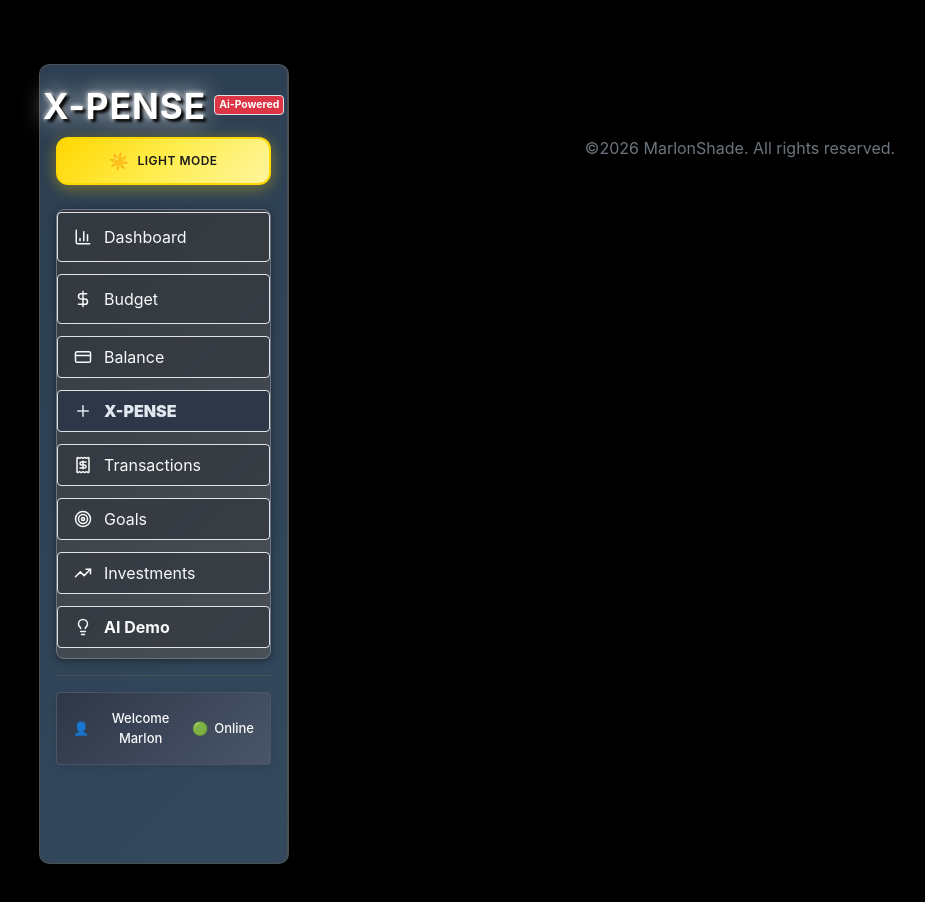
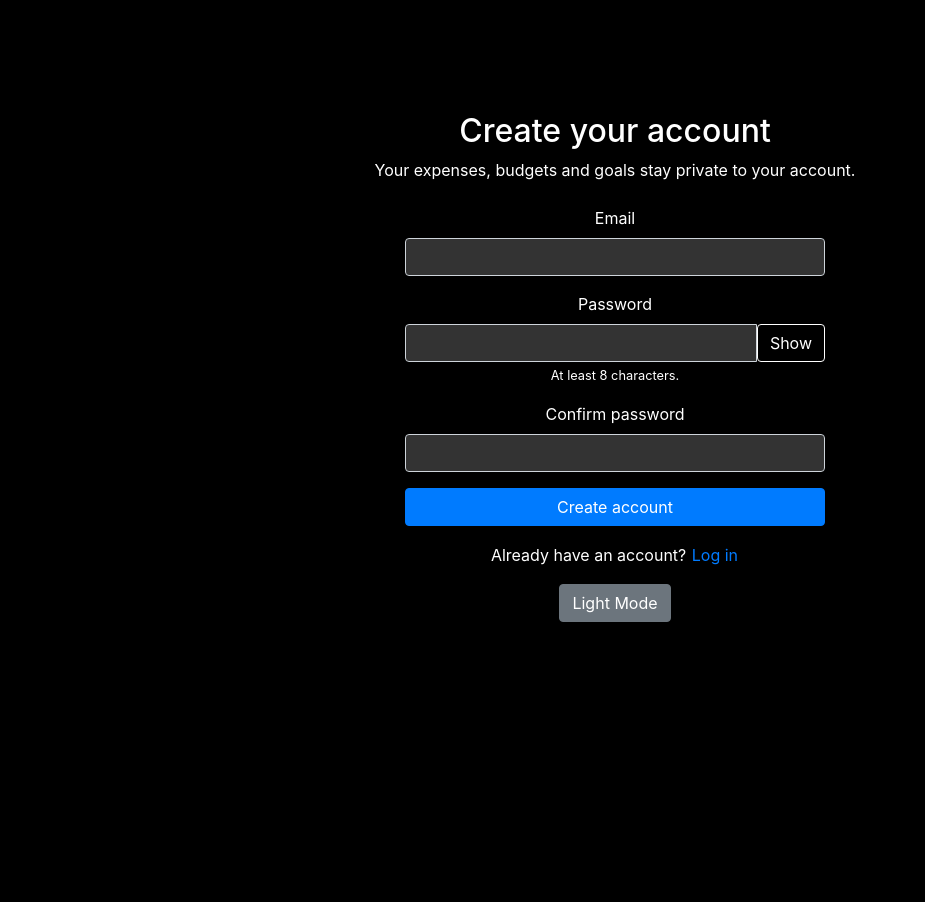
Before and after one commit to marlonmunoz/x-pense-app, a React (Vite) app in the folder Client/: page /login in a window 1280 px wide. Shown: the top 902 px of the page, without its empty margins (25-950 px from the left). After the commit the page ends 800 px from the top, so only its background shows below. Built offline with nearby package versions, Linux system fonts and the light colour scheme.

Commit message:
feat(client): require an account and add sign-up/login page
Redirect signed-out visitors to /login, send the auth token with every API call, and add a logout button and account info in the sidebar.

```diff
--- a/Client/src/components/App.jsx
+++ b/Client/src/components/App.jsx
@@ -1,5 +1,5 @@
 import React, { useState, useEffect } from 'react';
-import { api } from '../config/api'
+import { api, getToken, clearToken } from '../config/api'
 import { BrowserRouter as Router, Routes, Route, NavLink, Outlet, useLocation, useNavigate, Navigate }  from 'react-router-dom';
 import { BarChart3, DollarSign, CreditCard, Receipt, Target, TrendingUp, Lightbulb, Plus, Bot } from 'lucide-react';
 import AddTransactions from '../components/AddTransactions';
@@ -40,7 +40,6 @@ function App() {
 
   const [darkMode, setDarkMode] = useState(true);
   const [sidebarOpen, setSidebarOpen] = useState(false);
-  // const [loggedIn, setLoggedIn] = useState(false);
   const [addedInvestments, setAddedInvestments] = useState([]);
   const [totalAmount, setTotalAmount] = useState(0);
 
@@ -104,7 +103,37 @@ function App() {
 
 
 
-  // LOGIN
+  // LOGIN ==========>>>>>>
+  // `user` is the signed-in account (null = signed out). `authChecked` stays false until
+  // we've asked the server whether the saved token is still valid, so the page doesn't
+  // flash the login screen at someone who is already signed in.
+  const [user, setUser] = useState(null);
+  const [authChecked, setAuthChecked] = useState(false);
+
+  useEffect(() => {
+    if (!getToken()) {
+      setAuthChecked(true);
+      return;
+    }
+    api.get('/me')
+      .then((response) => setUser(response.data))
+      .catch(() => clearToken())
+      .finally(() => setAuthChecked(true));
+  }, []);
+
+  // LOGOUT ==========>>>>>>
+  // A full page load wipes every piece of in-memory data, so the next person to sign in
+  // on this browser can never see the previous person's numbers.
+  const handleLogout = () => {
+    clearToken();
+    window.location.assign('/login');
+  };
+
+  // The API client fires this event when the server rejects our token (e.g. it expired).
+  useEffect(() => {
+    window.addEventListener('xpense:logged-out', handleLogout);
+    return () => window.removeEventListener('xpense:logged-out', handleLogout);
+  }, []);
 
   useEffect(() => {
     const total = transactions.reduce((total, transaction) => total + parseFloat(transaction.amount), 0)
@@ -145,22 +174,6 @@ function App() {
   // Validation ======>>>>>>
   const [validated, setValidated] = useState(false);
 
-  // LOGOUT ==========>>>>>>
-  // const handleLogout = async () => {
-  //   try {
-  //     const response = await axios.post('http://127.0.0.1:5001/logout');
-  //     if (response.status === 200) {
-  //       setLoggedIn(false)
-  //     }
-  //   } catch (err) {
-  //     console.log('Logout failed');
-  //   }
-  // };
-
-  // if (!loggedIn) {
-  //   return <Login setLoggedIn={setLoggedIn} darkMode={darkMode} toggleDarkMode={toggleDarkMode} />
-  // }
-
   const handleAddInvestment = (investment) => {
     setAddedInvestments([...addedInvestments, investment]);
     console.log('Added investment:', investment);
@@ -197,6 +210,10 @@ function App() {
       <AppContent
         darkMode={darkMode}
         toggleDarkMode={toggleDarkMode}
+        user={user}
+        authChecked={authChecked}
+        onAuthenticated={setUser}
+        onLogout={handleLogout}
         sidebarOpen={sidebarOpen}
         setSidebarOpen={setSidebarOpen}
         transactions={transactions}
@@ -300,7 +317,8 @@ function AppContent(props) {
   const location = useLocation();
   const navigate = useNavigate();
   const {
-    darkMode, toggleDarkMode, sidebarOpen, setSidebarOpen, transactions, setTransactions, balance, setBalance,
+    darkMode, toggleDarkMode, user, authChecked, onAuthenticated, onLogout,
+    sidebarOpen, setSidebarOpen, transactions, setTransactions, balance, setBalance,
     budget, setBudget, addedInvestments, setAddedInvestments, totalAmount, setTotalAmount,
     items, setItems, name, setName, amount, setAmount, newBudget, setNewBudget,
     error, setError, editingIndex, setEditingIndex, editAmount, setEditAmount,
@@ -317,6 +335,24 @@ function AppContent(props) {
     validated, setValidated, formatCurrency, formatDate, parseDate, formatAmount,
     handleAddInvestment, handleRemoveInvestment
   } = props;
+
+  // Wait until we know whether the saved token is valid.
+  if (!authChecked) {
+    return (
+      <div id="root" className={`${darkMode ? 'dark-mode' : 'light-mode'}`}>
+        <div style={{ minHeight: '100vh' }} className="d-flex align-items-center justify-content-center">
+          Loading...
+        </div>
+      </div>
+    );
+  }
+
+  // The start page and login page are the only public screens; everything else needs an account.
+  const isPublicPage = location.pathname === '/' || location.pathname === '/login';
+  if (!user && !isPublicPage) {
+    return <Navigate to="/login" replace />;
+  }
+
   return (
     <div id="root" className={`${darkMode ? 'dark-mode' : 'light-mode'}`}>
       {location.pathname === '/' ? (
@@ -325,6 +361,19 @@ function AppContent(props) {
             <Route path='/' element={<StartPage />} />
           </Routes>
         </div>
+      ) : location.pathname === '/login' ? (
+        user ? (
+          <Navigate to="/dashboard" replace />
+        ) : (
+          <Login
+            darkMode={darkMode}
+            toggleDarkMode={toggleDarkMode}
+            onAuthenticated={(account) => {
+              onAuthenticated(account);
+              navigate('/dashboard');
+            }}
+          />
+        )
       ) : (
         <div className="d-flex" style={{minHeight: '100vh'}}>
           {/* Mobile Hamburger Menu */}
@@ -805,11 +854,23 @@ function AppContent(props) {
                   gap: '6px'
                 }}>
                   <span>👤</span>
-                  <span>Welcome Marlon</span>
+                  <span>Welcome {user.email.split('@')[0]}</span>
                   <span>🟢</span>
                   <span>Online</span>
                 </small>
+                {user.role === 'admin' && (
+                  <div className="mt-1">
+                    <span className="badge bg-warning text-dark">Owner / Admin</span>
+                  </div>
+                )}
               </div>
+              <button
+                type="button"
+                className={`btn btn-sm w-100 mt-2 ${darkMode ? 'btn-outline-light' : 'btn-outline-secondary'}`}
+                onClick={onLogout}
+              >
+                Log out
+              </button>
             </div>
           </nav>
 
@@ -1007,7 +1068,7 @@ function AppContent(props) {
       )}
 
       {/* Mobile Bottom Navigation - Only visible on mobile and after Get Started is clicked */}
-      {location.pathname !== '/' && <MobileBottomNav darkMode={darkMode} />}
+      {!isPublicPage && <MobileBottomNav darkMode={darkMode} />}
     </div>
   )
 }
--- a/Client/src/components/Goals.jsx
+++ b/Client/src/components/Goals.jsx
@@ -1,6 +1,6 @@
 import React, { useEffect, useState } from 'react';
 import { CircularProgressbar, buildStyles} from 'react-circular-progressbar'
-import { buildApiUrl } from '../config/api';
+import { buildApiUrl, authFetch } from '../config/api';
 
 
 const Goals = ( {newGoalName, setNewGoalName, newGoalAmount, setNewGoalAmount, goals, setGoals, inputAmounts, setInputAmounts, validated, setValidated, editingGoalId, setEditingGoalId, editedGoalName, setEditedGoalName, formatCurrency, darkMode } ) => {
@@ -17,7 +17,7 @@ const Goals = ( {newGoalName, setNewGoalName, newGoalAmount, setNewGoalAmount, g
 
         console.log('Fetching goals from backend'); // Debug log
         setIsLoading(true);
-        fetch(buildApiUrl('/goals'))
+        authFetch(buildApiUrl('/goals'))
             .then(response => response.json())
             .then(data => {
                 console.log('Retrieved goals from backend:', data); // Debug log
@@ -39,7 +39,7 @@ const Goals = ( {newGoalName, setNewGoalName, newGoalAmount, setNewGoalAmount, g
                 saved: 0
             };
             console.log('Adding new goal:', newGoal); // Debug log
-            fetch(buildApiUrl('/goals'), {
+            authFetch(buildApiUrl('/goals'), {
                 method: 'POST',
                 headers: {
                     'Content-Type': 'application/json'
@@ -104,7 +104,7 @@ const Goals = ( {newGoalName, setNewGoalName, newGoalAmount, setNewGoalAmount, g
 
         // Update the goal in the backend
         const goalToUpdate = updatedGoals.find(goal => goal.id === goalId);
-        fetch(buildApiUrl(`/goals/${goalId}`), {
+        authFetch(buildApiUrl(`/goals/${goalId}`), {
             method: 'PUT',
             headers: {
                 'Content-Type': 'application/json'
@@ -136,7 +136,7 @@ const Goals = ( {newGoalName, setNewGoalName, newGoalAmount, setNewGoalAmount, g
 
         // Update the specific goal in the backend
         const goalToUpdate = updatedGoals.find(goal => goal.id === goalId);
-        fetch(buildApiUrl(`/goals/${goalId}`), {
+        authFetch(buildApiUrl(`/goals/${goalId}`), {
             method: 'PUT',
             headers: {
                 'Content-Type': 'application/json'
@@ -161,7 +161,7 @@ const Goals = ( {newGoalName, setNewGoalName, newGoalAmount, setNewGoalAmount, g
         setGoals(updateGoals);
 
         // Delete the goal from the backend
-        fetch(buildApiUrl(`/goals/${goalId}`), {
+        authFetch(buildApiUrl(`/goals/${goalId}`), {
             method: 'DELETE'
         })
         .then(() => {
@@ -203,7 +203,7 @@ const Goals = ( {newGoalName, setNewGoalName, newGoalAmount, setNewGoalAmount, g
         );
         setGoals(updatedGoals);
 
-        fetch(buildApiUrl(`/goals/${goalId}`), {
+        authFetch(buildApiUrl(`/goals/${goalId}`), {
             method: 'PUT',
             headers: {
                 'Content-Type': 'application/json'
--- a/Client/src/components/Login.jsx
+++ b/Client/src/components/Login.jsx
@@ -1,67 +1,93 @@
 import React, { useState } from "react";
-import { api } from "../config/api";
+import { api, setToken } from "../config/api";
 
-function Login( {setLoggedIn, darkMode, toggleDarkMode} ) {
-    const [username, setUsername] = useState('');
+const MIN_PASSWORD_LENGTH = 8;
+
+function Login({ onAuthenticated, darkMode, toggleDarkMode }) {
+    // 'signup' = create a new account, 'login' = sign in to an existing one.
+    const [mode, setMode] = useState('signup');
+    const [email, setEmail] = useState('');
     const [password, setPassword] = useState('');
+    const [confirmPassword, setConfirmPassword] = useState('');
+    const [showPassword, setShowPassword] = useState(false);
     const [error, setError] = useState('');
     const [loading, setLoading] = useState(false);
-    const [rememberMe, setRememberMe] = useState(false);
-    const [showPassword, setShowPassword] = useState(false);
 
-    // No Authetification
+    const isSignup = mode === 'signup';
+
+    const switchMode = () => {
+        setMode(isSignup ? 'login' : 'signup');
+        setError('');
+        setPassword('');
+        setConfirmPassword('');
+    };
 
     const handleSubmit = async (e) => {
         e.preventDefault();
-        if (!username || !password) {
+        setError('');
+
+        if (!email.trim() || !password) {
             setError('Please fill in all fields');
             return;
         }
+        if (isSignup) {
+            if (password.length < MIN_PASSWORD_LENGTH) {
+                setError(`Password must be at least ${MIN_PASSWORD_LENGTH} characters`);
+                return;
+            }
+            if (password !== confirmPassword) {
+                setError('Passwords do not match');
+                return;
+            }
+        }
+
         setLoading(true);
         try {
-            const response = await api.post('/login',
-                { username, password },
-                { headers: { 'Content-Type': 'application/json' } }
-            );
-            if (response.status === 200) {
-                setLoggedIn(true);
-            }
+            const response = await api.post(isSignup ? '/register' : '/login', {
+                email: email.trim(),
+                password,
+            });
+            setToken(response.data.token);
+            onAuthenticated(response.data.user);
         } catch (err) {
             setLoading(false);
-            setError('Invalid Credentials');
+            setError(err.response?.data?.error || 'Could not reach the server. Please try again.');
         }
     };
+
     return (
         <div className={`container mt-5 ${darkMode ? 'dark-mode' : 'light-mode'}`}>
-            <h2 className="text-center mb-4">Login</h2>
-            <form onSubmit={handleSubmit} className="w-50 mx-auto">
+            <h2 className="text-center mb-2">{isSignup ? 'Create your account' : 'Welcome back'}</h2>
+            <p className="text-center mb-4">
+                {isSignup
+                    ? 'Your expenses, budgets and goals stay private to your account.'
+                    : 'Log in to see your dashboard.'}
+            </p>
+            <form onSubmit={handleSubmit} className="w-50 mx-auto" style={{ minWidth: '280px', maxWidth: '420px' }}>
                 <div className="form-group mb-3">
-                    <label htmlFor="username">Username :</label>
+                    <label htmlFor="email">Email</label>
                     <input
-                        type="text"
-                        id="username"
-                        name="username"
+                        type="email"
+                        id="email"
+                        name="email"
                         className="form-control"
-                        value={username}
-                        onChange={(e) => setUsername(e.target.value)}
-                        autoComplete="on"
-                        // required
+                        value={email}
+                        onChange={(e) => setEmail(e.target.value)}
+                        autoComplete="email"
                     />
                 </div>
                 <div className="form-group mb-3">
-                    <label htmlFor="password">Password :</label>
+                    <label htmlFor="password">Password</label>
                     <div className="input-group">
                         <input
-                            type={showPassword ? "text" : "password" }
+                            type={showPassword ? "text" : "password"}
                             id="password"
                             name="password"
                             className="form-control"
                             value={password}
                             onChange={(e) => setPassword(e.target.value)}
-                            autoComplete="on"
-                            // required
+                            autoComplete={isSignup ? "new-password" : "current-password"}
                         />
-                        <div className="input-group-append">
                         <button
                             type="button"
                             className="btn btn-outline-secondary"
@@ -70,62 +96,48 @@ function Login( {setLoggedIn, darkMode, toggleDarkMode} ) {
                             {showPassword ? "Hide" : "Show"}
                         </button>
                     </div>
+                    {isSignup && (
+                        <small>At least {MIN_PASSWORD_LENGTH} characters.</small>
+                    )}
                 </div>
+                {isSignup && (
+                    <div className="form-group mb-3">
+                        <label htmlFor="confirmPassword">Confirm password</label>
+                        <input
+                            type={showPassword ? "text" : "password"}
+                            id="confirmPassword"
+                            name="confirmPassword"
+                            className="form-control"
+                            value={confirmPassword}
+                            onChange={(e) => setConfirmPassword(e.target.value)}
+                            autoComplete="new-password"
+                        />
                     </div>
-                <div className="form-group form-check">
-                    <input
-                        type="checkbox"
-                        className="form-check-input"
-                        id="rememberMe"
-                        name="rememberMe"
-                        checked={rememberMe}
-                        onChange={(e) => setRememberMe(e.target.value)}
-                        autoComplete="on"
-                    />
-                    <label className="form-checked-label" htmlFor="rememberMe">Remember Me</label>
-                </div>
-                {error && <p className="text-danger">{error}</p>}
+                )}
+                {error && <p className="text-danger" role="alert">{error}</p>}
                 <button
                     type="submit"
-                    className="btn btn-primary btn-block"
+                    className="btn btn-primary w-100"
                     disabled={loading}
                 >
-                    {loading ? 'Logging in ...' : 'Login'}
+                    {loading
+                        ? (isSignup ? 'Creating account...' : 'Logging in...')
+                        : (isSignup ? 'Create account' : 'Log in')}
                 </button>
                 <div className="text-center mt-3">
-                    <a href="/forgot-password">Forgot Password?</a>
+                    {isSignup ? 'Already have an account? ' : 'New here? '}
+                    <button type="button" className="btn btn-link p-0 align-baseline" onClick={switchMode}>
+                        {isSignup ? 'Log in' : 'Create an account'}
+                    </button>
                 </div>
-                <button onClick={toggleDarkMode} className="btn btn-secondary mt-3">
+                <div className="text-center">
+                    <button type="button" onClick={toggleDarkMode} className="btn btn-secondary mt-3">
                         {darkMode ? 'Light' : 'Dark'} Mode
                     </button>
+                </div>
             </form>
         </div>
-
     );
 }
 
 export default Login;
-
-
-/*
-JWT (JSON Web Token) is a compact, URL-safe means of representing claims to be transferred between two parties. The claims in a JWT are encoded as a JSON object that is used as the payload of a JSON Web Signature (JWS) structure or as the plaintext of a JSON Web Encryption (JWE) structure, enabling the claims to be digitally signed or integrity protected with a Message Authentication Code (MAC) and/or encrypted.
-
-Structure of a JWT
-A JWT is composed of three parts:
-
-1. Header: Typically consists of two parts: the type of the token (JWT) and the signing algorithm being used (e.g., HMAC SHA256 or RSA).
-2. Payload: Contains the claims. Claims are statements about an entity (typically, the user) and additional data. There are three types of claims: registered, public, and private claims.
-3. Signature: To create the signature part, you have to take the encoded header, the encoded payload, a secret, the algorithm specified in the header, and sign that.
-
-Example of a JWT
-
-Header: eyJhbGciOiJIUzI1NiIsInR5cCI6IkpXVCJ9
-Payload: eyJzdWIiOiIxMjM0NTY3ODkwIiwibmFtZSI6IkpvaG4gRG9lIiwiaWF0IjoxNTE2MjM5MDIyfQ
-Signature: SflKxwRJSMeKKF2QT4fwpMeJf36POk6yJV_adQssw5c
-How JWT Works
-Client Authentication: The client sends a request with credentials (e.g., username and password) to the server.
-Token Generation: The server verifies the credentials and generates a JWT, which is then sent back to the client.
-Token Storage: The client stores the JWT (typically in local storage or cookies).
-Authenticated Requests: For subsequent requests, the client sends the JWT in the Authorization header.
-Token Verification: The server verifies the JWT and processes the request if the token is valid.
-*/
--- a/Client/src/config/api.js
+++ b/Client/src/config/api.js
@@ -1,8 +1,52 @@
 import axios from 'axios';
 
 const API_BASE_URL = import.meta.env.VITE_API_BASE_URL || 'http://localhost:5001';
+const TOKEN_KEY = 'xpense_token';
+
+export const getToken = () => localStorage.getItem(TOKEN_KEY);
+export const setToken = (token) => localStorage.setItem(TOKEN_KEY, token);
+export const clearToken = () => localStorage.removeItem(TOKEN_KEY);
 
 export const api = axios.create({ baseURL: API_BASE_URL });
+
+// Attach the login token to every request made through `api`.
+api.interceptors.request.use((config) => {
+  const token = getToken();
+  if (token) {
+    config.headers.Authorization = `Bearer ${token}`;
+  }
+  return config;
+});
+
+// If the server says the session is no longer valid, drop the token and tell the app.
+api.interceptors.response.use(
+  (response) => response,
+  (error) => {
+    const url = error.config?.url || '';
+    const isAuthForm = url.includes('/login') || url.includes('/register');
+    if (error.response?.status === 401 && !isAuthForm) {
+      clearToken();
+      window.dispatchEvent(new Event('xpense:logged-out'));
+    }
+    return Promise.reject(error);
+  }
+);
+
+// Same as fetch(), but sends the login token (used by components that don't use axios).
+export const authFetch = (url, options = {}) => {
+  const token = getToken();
+  const headers = { ...(options.headers || {}) };
+  if (token) {
+    headers.Authorization = `Bearer ${token}`;
+  }
+  return fetch(url, { ...options, headers }).then((response) => {
+    if (response.status === 401) {
+      clearToken();
+      window.dispatchEvent(new Event('xpense:logged-out'));
+    }
+    return response;
+  });
+};
 
 export const API_ENDPOINTS = {
   balance: `${API_BASE_URL}/balance`,
```
Also changed, not shown: Client/src/components/Balance.jsx (+6 -7 lines). Lines whose indentation alone changed are shown as unchanged.
